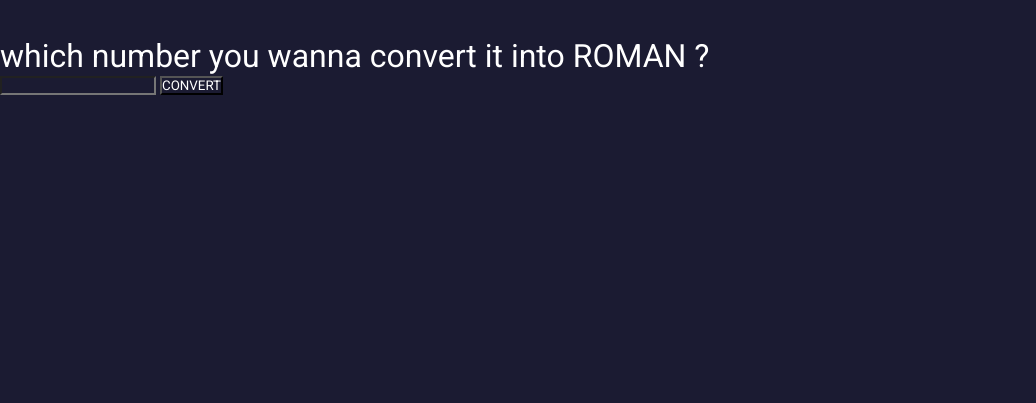
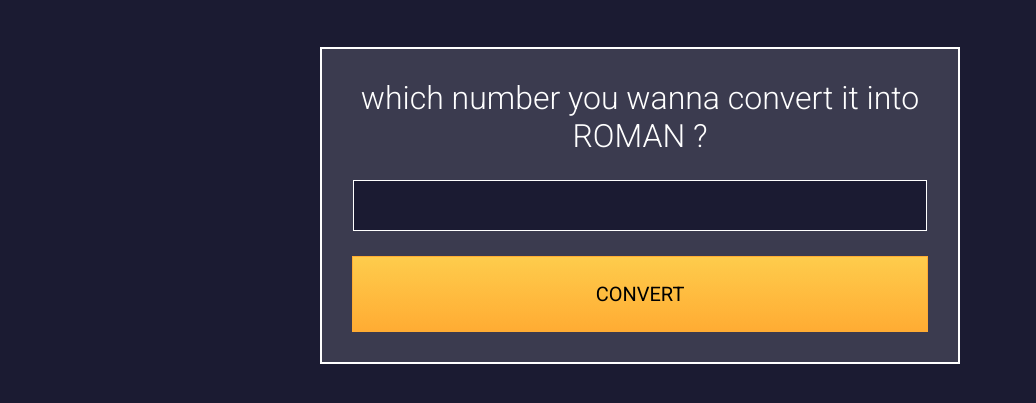
Before and after one commit to wa1ead/freeCodeCamp_Algorithms-Data-Structures, a plain HTML site: page Roman Numeral Converter Project/index.html in a window 1280 px wide. Shown: the part 391-794 px from the top of the page, without its empty margins (0-1036 px from the left). Drawn offline with Linux system fonts and the light colour scheme.

Commit message:
styling converter div

```diff
--- a/Roman Numeral Converter Project/styles.css
+++ b/Roman Numeral Converter Project/styles.css
@@ -3,7 +3,6 @@
 :root{
   --primary: #1b1b32;
   --secondary: #3b3b4f;
-  --button: 'background-image: linear-gradient(#fecc4c, #ffac33)';
 }
 
 *{
@@ -21,7 +20,7 @@
   justify-content: center;
   align-items: center;
   gap: 20px;
-  margin-bottom: 40px;
+  margin-bottom: 50px;
 }
 
 .logo{
@@ -34,3 +33,38 @@
   font-size: 50px;
   text-align: center
 }
+
+.converter{
+  display: flex;
+  align-items: center;
+  justify-content: center;
+  flex-direction: column;
+  gap: 25px;
+  border: 2px solid;
+  margin: 0 25%;
+  padding: 30px;
+  background-color: var(--secondary)
+}
+
+.converter h1{
+  text-align: center;
+  background-color: transparent;
+  font-weight: 300
+}
+
+#number{
+  width: 96%;
+  border: 1px solid white;
+  font-size: 25px;
+  padding: 10px;
+}
+
+#convert-btn{
+  width: 100%;
+  padding: 25px;
+  background-image: linear-gradient(#fecc4c, #ffac33);
+  color: black;
+  font-size: 20px;
+  border: 1px solid #ffac33;
+  cursor: pointer
+}
```
